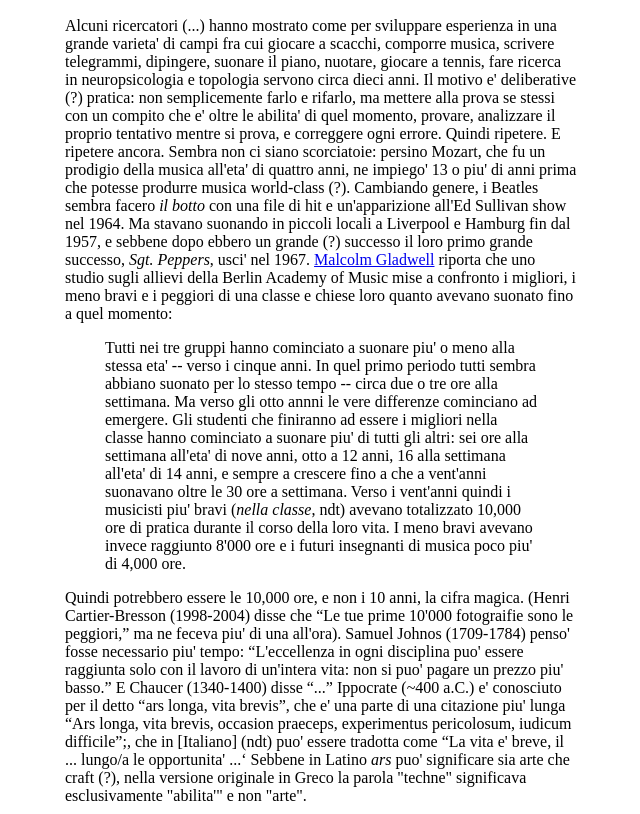
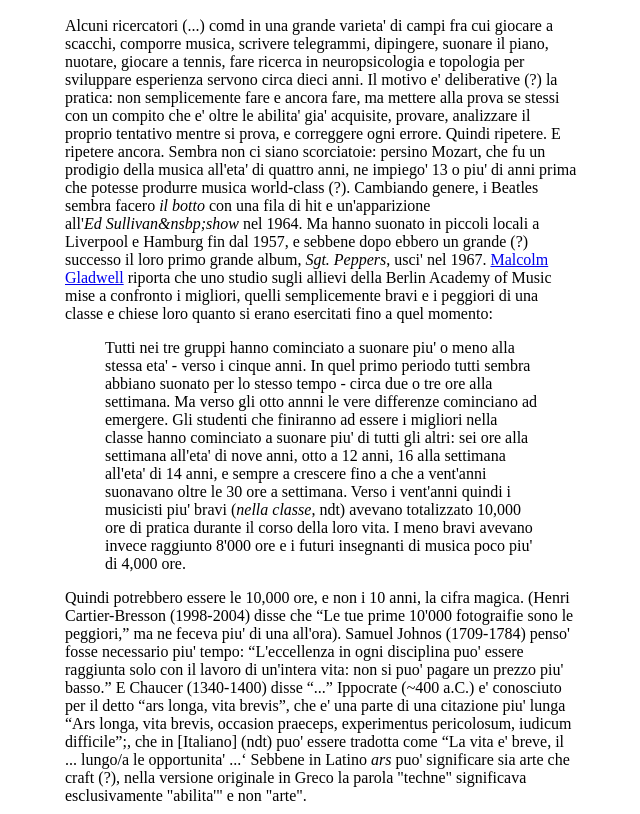
Before and after one commit to giuscri/giuscri.github.io.old, a plain HTML site: page index.html in a window 1280 px wide. Shown: the part 1009-1823 px from the top of the page, without its empty margins (319-959 px from the left). Drawn offline with Linux system fonts and the light colour scheme.

Commit message:
Update src

```diff
--- a/index.html
+++ b/index.html
@@ -88,32 +88,32 @@
 
 <h2>Impara a programmare in dieci anni</h2>
 <p>
-    Alcuni ricercatori (...) hanno mostrato come per sviluppare
-    esperienza in una grande varieta' di campi fra cui giocare a
+    Alcuni ricercatori (...) comd in una grande varieta' di campi fra cui giocare a
     scacchi, comporre musica, scrivere telegrammi, dipingere,
     suonare il piano, nuotare, giocare a tennis, fare ricerca
-    in neuropsicologia e topologia servono circa dieci anni.
-    Il motivo e' deliberative (?) pratica: non semplicemente
-    farlo e rifarlo, ma mettere alla prova se stessi
-    con un compito che e' oltre le abilita' di quel momento,
+    in neuropsicologia e topologia per sviluppare
+    esperienza servono circa dieci anni.
+    Il motivo e' deliberative (?) la pratica: non semplicemente
+    fare e ancora fare, ma mettere alla prova se stessi
+    con un compito che e' oltre le abilita' gia' acquisite,
     provare, analizzare il proprio tentativo mentre si prova,
     e correggere ogni errore. Quindi ripetere. E ripetere ancora.
     Sembra non ci siano scorciatoie: persino Mozart, che fu un prodigio
     della musica all'eta' di quattro anni, ne impiego' 13 o piu' di anni
     prima che potesse produrre musica world-class (?). Cambiando genere,
-    i Beatles sembra facero <em>il botto</em> con una file di hit e
-    un'apparizione all'Ed Sullivan show nel 1964. Ma stavano suonando
+    i Beatles sembra facero <em>il botto</em> con una fila di hit e
+    un'apparizione all'<em>Ed&nbsp;Sullivan&nsbp;show</em> nel 1964. Ma hanno suonato
     in piccoli locali a Liverpool e Hamburg fin dal 1957, e sebbene dopo
-    ebbero un grande (?) successo il loro primo grande successo,
+    ebbero un grande (?) successo il loro primo grande album,
     <em>Sgt.&nbsp;Peppers</em>, usci' nel 1967. <a href="....">Malcolm Gladwell</a>
     riporta che uno studio sugli allievi della Berlin Academy of Music mise
-    a confronto i migliori, i meno bravi e i peggiori di una classe e chiese
-    loro quanto avevano suonato fino a quel momento:
+    a confronto i migliori, quelli semplicemente bravi e i peggiori di una classe e chiese
+    loro quanto si erano esercitati fino a quel momento:
 
     <blockquote>
     Tutti nei tre gruppi hanno cominciato a suonare piu' o meno alla stessa
-    eta' -- verso i cinque anni. In quel primo periodo tutti sembra abbiano
-    suonato per lo stesso tempo -- circa due o tre ore alla settimana. Ma
+    eta' - verso i cinque anni. In quel primo periodo tutti sembra abbiano
+    suonato per lo stesso tempo - circa due o tre ore alla settimana. Ma
     verso gli otto annni le vere differenze cominciano ad emergere. Gli
     studenti che finiranno ad essere i migliori nella classe hanno cominciato
     a suonare piu' di tutti gli altri: sei ore alla settimana all'eta' di nove
```
